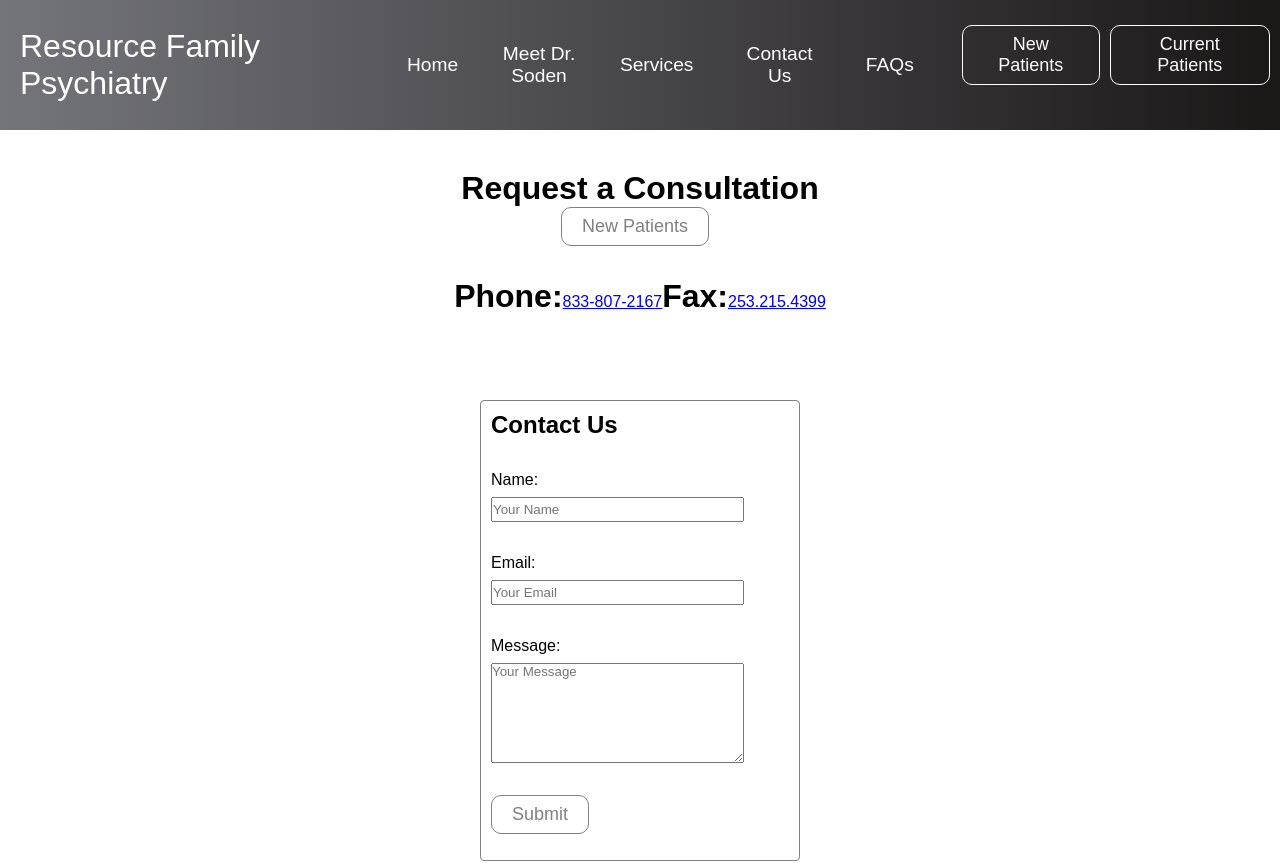
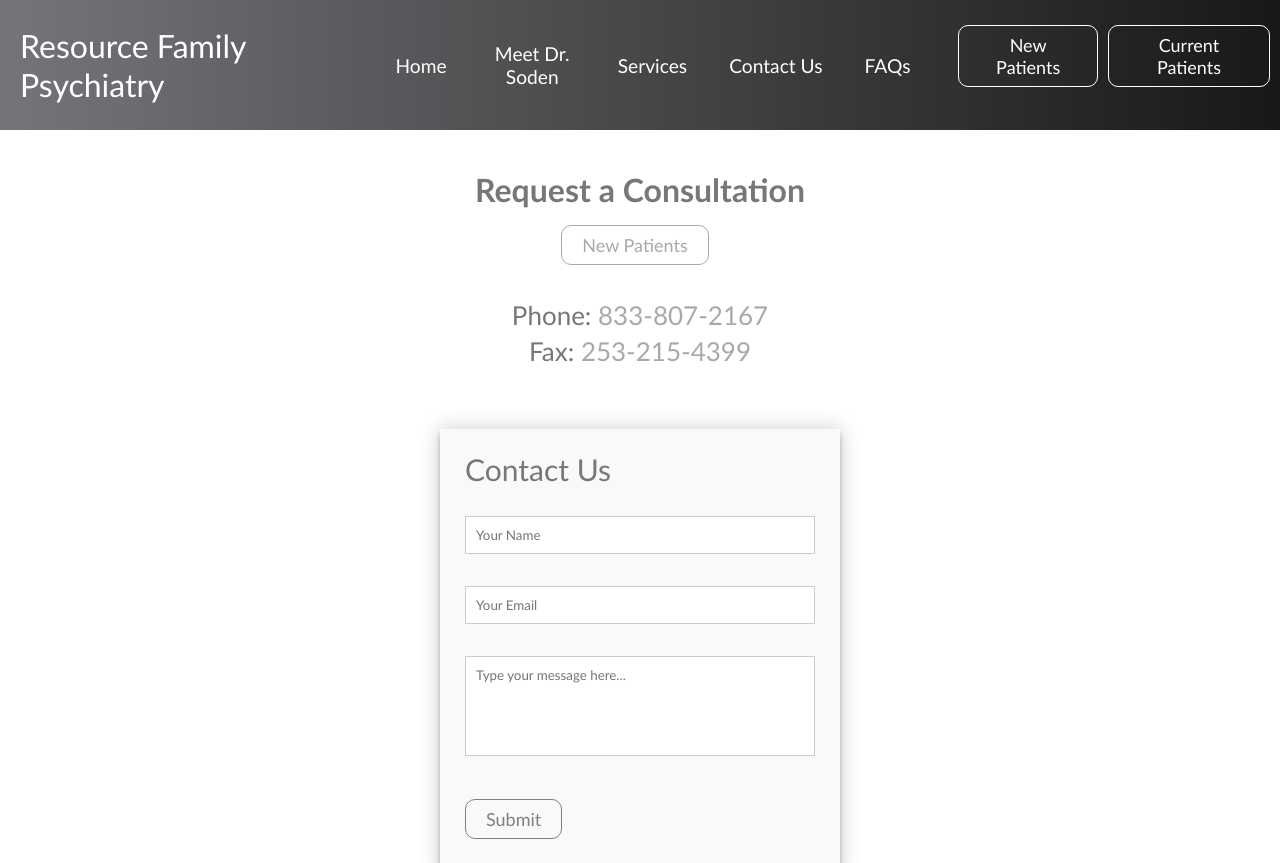
Before and after one commit to slcsta/resource-psych, a React (Create React App) app: page /scheduling in a window 1280 px wide. Shown: the top 863 px of the page. Built offline with nearby package versions, Linux system fonts and the light colour scheme.

Commit message:
updated formatting

```diff
--- a/src/App.css
+++ b/src/App.css
@@ -2,7 +2,8 @@
     box-sizing: border-box;
     margin: 0;
     padding: 0;
-    font-family: 'PT Sans', sans-serif;
+    font-family: 'Trebuchet MS', 'Lucida Sans Unicode', 'Lucida Grande',
+    'Lucida Sans', Arial, sans-serif;
 }
 
 .home,
--- a/src/components/AccordionData.js
+++ b/src/components/AccordionData.js
@@ -1,9 +1,8 @@
 
 export const AccordionData = [
     {
-        question:'How can I be sure you are the right provider for me or my loved one?',
-        answer: `A good fit with your clinician is important. Part of my treatment approach
-                is to work collaboratively with patients and families. \n Initially we will schedule a brief phone call prior to confirming your first appointment
+        question:'How do I book an appointment?',
+        answer: `Initially we will schedule a brief phone call prior to confirming your first appointment
                 to discuss your goals. If I feel I can meet your needs we might schedule an initial consultation together.
                 There are some severe mental health conditions that I am unable to care for in my private
                 practice and might require the expertise or resources of another clinician or facility.`
@@ -16,7 +15,7 @@ export const AccordionData = [
         question:'What are your Payment Policies?',
         answer: `Resource Family Psychiatry operates on a fee for service basis and does not participate
         directly with insurance plans. This likely means that your visits with me will be considered
-        “out of network”.  Payments would be made directly to Resource Family Psychiatry PLLC and,
+        “out of network”. Payments would be made directly to Resource Family Psychiatry and,
         depending on your insurance, all or a portion of your visit might be reimbursed by your insurance
         company. You will be provided with a “superbill” which is a type of receipt that you can give to your
         insurance company for reimbursement purposes. Please contact your insurance company directly to
@@ -36,7 +35,6 @@ export const AccordionData = [
     },
     {
         question:'Who do you see?',
-        answer: `Dr. Soden sees children, adolescents and adults living in the state of Washington utilizing
-        video conferencing.`
+        answer: `Dr. Soden sees patients of all ages residing in the states of California, Colorado and Washington.`
     }
     ]
--- a/src/components/ContactForm.css
+++ b/src/components/ContactForm.css
@@ -1,19 +1,25 @@
 form {
-    width: 25%;
-    margin-top: 5rem;
+    max-width: 400px;
+    width: 100%;
+    margin: 0 auto;
+    font-weight: 100;
+    font-size: 12px;
+    line-height: 30px;
+    color: #777;
 }
 
+#fcf-form {
+  background: #F9F9F9;
+  padding: 25px;
+  margin: 60px 0;
+  box-shadow: 0 0 20px 0 rgba(0, 0, 0, 0.2), 0 5px 5px 0 rgba(0, 0, 0, 0.24);
+}
 
-#fcf-form {
-    display: block;
-    margin-top: 5px;
-    text-align: left;
-    background-color: #fff;
-    padding: 10px;
-    padding-bottom: 10px;
-    border: 1px solid gray;
-    border-radius: 0.25rem;
-    font-family: 'PT Sans', sans-serif;
+#fcf-form h3 {
+  display: block;
+  font-size: 30px;
+  font-weight: 300;
+  margin-bottom: 10px;
 }
 
 .fcf-form-group {
@@ -22,26 +28,27 @@ form {
 }
 
 .fcf-input-group {
-    position: relative;
-    display: -ms-flexbox;
-    display: flex;
-    -ms-flex-wrap: wrap;
-    flex-wrap: wrap;
-    -ms-flex-align: stretch;
-    align-items: stretch;
-    max-width: 100%;
+  border: medium none !important;
+  margin: 0 0 10px;
+  min-width: 100%;
+  padding: 0;
+  width: 100%;
 }
 
 input {
-    width: 85%;
-    box-sizing: border-box;
-    height: 25px;
+    width: 100%;
+    border: 1px solid #ccc;
+    background: #FFF;
+    padding: 10px;
 }
 
 textarea {
-    width: 85%;
     height: 100px;
-    box-sizing: border-box;
+    width: 100%;
+    resize: none;
+    border: 1px solid #ccc;
+    background: #FFF;
+    padding: 10px;
 }
 
 label.fcf-label {
--- a/src/components/ContactForm.js
+++ b/src/components/ContactForm.js
@@ -28,25 +28,22 @@ const ContactForm = () => {
   return (
     <form onSubmit={handleSubmit}>
       <div id="fcf-form">
-        <h2 className="title">Contact Us</h2>
+        <h3 className="title">Contact Us</h3>
       <div className="fcf-form-group">
-        <label htmlFor="name" className="fcf-label">Name:</label>
         <div className="fcf-input-group">
           <input type="text" placeholder="Your Name" id="name" required />
         </div>
       </div>
 
       <div className="fcf-form-group">
-        <label htmlFor="email" className="fcf-label">Email:</label>
         <div className="fcf-input-group">
           <input type="email" placeholder="Your Email" id="email" required />
         </div>
       </div>
 
       <div className="fcf-form-group">
-        <label htmlFor="message" className="fcf-label">Message:</label>
         <div className="fcf-input-group">
-          <textarea id="message" placeholder="Your Message" required />
+          <textarea id="message" placeholder="Type your message here..." required />
         </div>
       </div>
 
--- a/src/components/SchedulingSection.css
+++ b/src/components/SchedulingSection.css
@@ -10,27 +10,39 @@
     box-shadow: insert 0 0 0 1000px rgba(0, 0, 0, 0.2);
     object-fit: contain;
 }
+.scheduling-container h1 {
+    padding-bottom: 1rem;
+    color: #777;
+}
 
 #contact-container {
     padding-top: 2rem;
     align-items: center;
 }
 
-#contact-container h1 {
-    display: inline;
-
+#contact-container p {
+    color: #777;
+    text-align: center;
+    font-size: 26px;
+    line-height: 36px;
 }
 
-#contact-container p {
+#contact-container a {
+    color: darkgray;
     display: inline;
-    font-size: 16px;
-    line-height: 28px;
-    color: #474242
+    text-decoration: none;
+    height: 100%;
+}
+
+#contact-container a:hover {
+    color: #242424;
+    border-bottom: 4px solid #242424;
+    transition: all 0.2s ease-out;
 }
 
 .scheduling-container .btn--outline {
-    color: gray;
-    border: 1px solid gray;
+    color: darkgray;
+    border: 1px solid darkgray;
 }
 
 .scheduling-container .btn--outline:hover {
--- a/src/components/SchedulingSection.js
+++ b/src/components/SchedulingSection.js
@@ -12,10 +12,8 @@ function SchedulingSection() {
                 <h1>Request a Consultation</h1>
                     <Button buttonStyle='btn--outline'>New Patients</Button>
                     <div id='contact-container'>
-                        <h1>Phone:</h1>
-                            <a href="tel:833-807-2167">833-807-2167</a>
-                        <h1>Fax:</h1>
-                            <a href="fax:253-215-4399">253.215.4399</a>
+                        <p><tel>Phone: <a href="tel:833-807-2167">833-807-2167</a></tel></p>
+                        <p><fax>Fax: <a href="fax:253-215-4399">253-215-4399</a></fax></p>
                     </div>
                     <ContactForm />
             </div>
--- a/src/components/ServicesSection.css
+++ b/src/components/ServicesSection.css
@@ -4,10 +4,11 @@
     display: flex;
     flex-direction: column;
     align-items: center;
+    text-align: justify;
     position: relative;
     min-height: calc(100vh - 260px);
     gap: 2.5rem;
-    max-width: 68.75rem;
+    max-width: 48.75rem;
     margin: auto;
     background: #fff;
     padding-top: 2rem;
@@ -21,7 +22,10 @@
 .services-section .services-container {
     margin-top: 6rem;
     box-shadow: 2px 10px 35px 1px rgba(153, 153, 153, 0.3);
-    padding: 2rem;
+    padding-top: 2rem;
+    padding-left: 5rem;
+    padding-bottom: 2rem;
+    padding-right: 5rem;
 }
 
 /* .services-container > h2 {
--- a/src/components/ServicesSection.js
+++ b/src/components/ServicesSection.js
@@ -7,12 +7,9 @@ function ServicesSection() {
         <div className='services-section'>
             <h1>Services</h1>
                 <div className='services-container'>
-                    <p>Dr. Soden works collaboratively with patients and their families and believes in a holistic approach to
-                    care that may involve lifestyle modifications, psychotherapy and behavioral interventions. Dr. Soden advises
-                    that medications can be an important adjunct to care if utilized with good judgement and
-                    consistent with evidence-based practices.</p><br></br><br></br>
-                    <p>Dr. Soden sees children, adolescents and adults for therapy and medication management through his
-                    telepsychiatry practice. Dr. Soden sees patients in California and Washington</p><br></br>
+                    <p>Dr. Soden has expertise in neurodevelopmental issues, behavioral concerns, attention-deficit hyperactivity disorder, mood disorders (depression and bipolar disorder), PTSD and other anxiety disorders, personality disorders, cultural stressors, LGBTQ issues and professionals in crisis. In addition to medication evaluation, he offers psychotherapy services including individual, couples, and family therapy.</p><br></br><br></br>
+                    <p>Dr. Soden works collaboratively with patients and their families and believes in a holistic approach to care that considers the biological, psychological and social factors that contribute to emotional concerns. His therapeutic approach is warm, compassionate, and nonjudgmental with the aim to create an empathic environment for progress to take place.</p><br></br><br></br>
+                    <p>Dr. Soden advises that medications can be an important adjunct to care if utilized with good judgement and consistent with evidence-based practices.</p><br></br>
                 </div>
         </div>
     );
--- a/src/components/Welcome.css
+++ b/src/components/Welcome.css
@@ -8,10 +8,15 @@
     align-self: center;
 }
 
-h2 {
+.welcome-container h2 {
     align-self: center;
+    line-height: 20px;
 }
 
-p {
+.welcome-container p {
     align-self: center;
+    max-width: 52.75rem;
+    text-align: center;
+    line-height: 24px;
+    /* line-height: var(--line-height); */
 }
--- a/src/components/Welcome.js
+++ b/src/components/Welcome.js
@@ -6,7 +6,9 @@ function Welcome() {
         <div className='welcome-container'>
             <h2>Welcome to Resource Family Psychiatry</h2><br></br>
 
-            <p>Telepsychiatry for children, adolescents and adults residing in California or Washington</p><br></br>
+            <p>This is the private telepsychiatry practice of board-certified psychiatrist Matthew Soden, MD. He provides quality psychiatry care via video conferencing to patients of all ages in California, Colorado and Washington.
+
+</p><br></br>
 
             <p></p><br></br>
 
```
